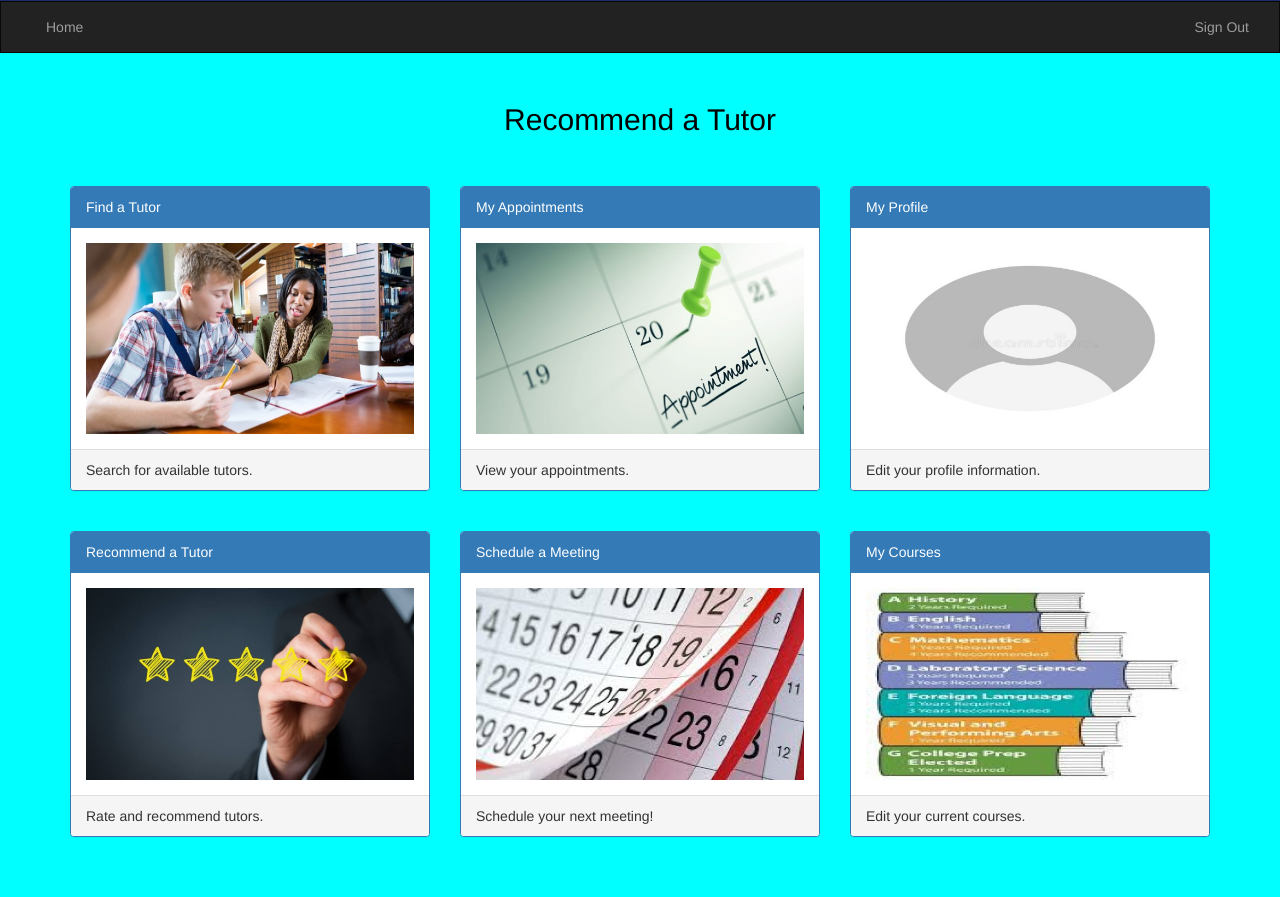
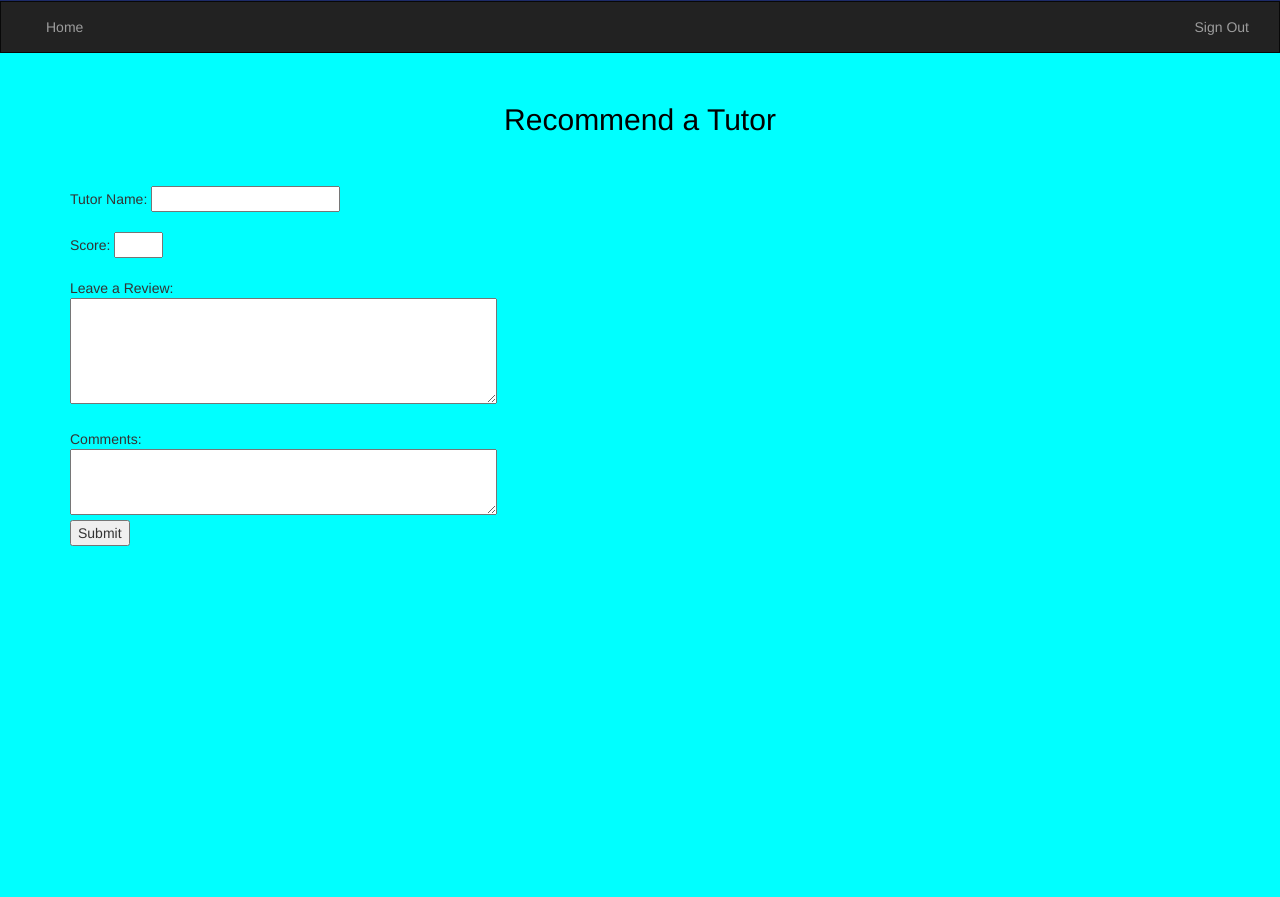
Before and after one commit to crowleyrr/CPS410-F20-Team07, a Django app: template templates/Recommend.html in a window 1280 px wide. Shown: the part 299-1196 px from the top of the page. After the commit the page ends 845 px from the top, so only its background shows below. Run offline with Django 3.2, Linux system fonts and the light colour scheme; the template is opened without the code that fills it, so the values that code supplies are empty; some libraries are stand-ins or nearby versions.

Commit message:
Updated Recommend Tutor page

```diff
--- a/templates/Recommend.html
+++ b/templates/Recommend.html
@@ -75,55 +75,29 @@
 <div class="container">
   <div class="row">
     <div class="col-sm-4">
-      <div class="panel panel-primary">
-        <div class="panel-heading">Find a Tutor</div>
-        <div class="panel-body"><img src="Images/Tutor.jpg" class="img-responsive" style="width:100%" alt="Image"></div>
-        <div class="panel-footer">Search for available tutors.</div>
-      </div>
-    </div>
-    <div class="col-sm-4">
-      <div class="panel panel-primary">
-        <div class="panel-heading">My Appointments</div>
-        <div class="panel-body"><a href="Appointment.html">
-          <img src="Images/Appointment.jpg" class="img-responsive" style="width:100%" alt="Image"></div>
-        </a>
-          <div class="panel-footer">View your appointments.</div>
-      </div>
-    </div>
-    <div class="col-sm-4">
-      <div class="panel panel-primary">
-        <div class="panel-heading">My Profile</div>
-        <div class="panel-body"><img src="Images/Profile.jpg" class="img-responsive" style="width:100%" alt="Image"></div>
-        <div class="panel-footer">Edit your profile information.</div>
-      </div>
-    </div>
-  </div>
-</div><br>
+	<form>
+	Tutor Name:
+	<input type = "text" name = "tName">
+	</form>
+	<br>
+	<form>
+	Score:
+	<input type = "number" min = "1" max = "5">
+	</form>
+	<br>
+	<form>
+	Leave a Review:
+	<textarea rows = "5" cols ="50"> </textarea>
+	</form>
+	<br>
+	<form>
+	Comments:
+	<textarea rows = "3" cols = "50"> </textarea>
+	</form>
+	<form>
+	<input type = "submit">
+	</form>
 
-<div class="container">
-  <div class="row">
-    <div class="col-sm-4">
-      <div class="panel panel-primary">
-        <div class="panel-heading">Recommend a Tutor</div>
-        <div class="panel-body"><img src="Images/Recommend.jpg" class="img-responsive" style="width:100%" alt="Image"></div>
-        <div class="panel-footer">Rate and recommend tutors.</div>
-      </div>
-    </div>
-    <div class="col-sm-4">
-      <div class="panel panel-primary">
-        <div class="panel-heading">Schedule a Meeting</div>
-        <div class="panel-body"><img src="Images/Calendar.jpg" class="img-responsive" style="width:100%" alt="Image"></div>
-        <div class="panel-footer">Schedule your next meeting!</div>
-      </div>
-    </div>
-    <div class="col-sm-4">
-      <div class="panel panel-primary">
-        <div class="panel-heading">My Courses</div>
-        <div class="panel-body"><img src="Images/Courses.jpg" class="img-responsive" style="width:100%" alt="Image"></div>
-        <div class="panel-footer">Edit your current courses.</div>
-      </div>
-    </div>
-  </div>
 </div><br><br>
 
 </body>
```
